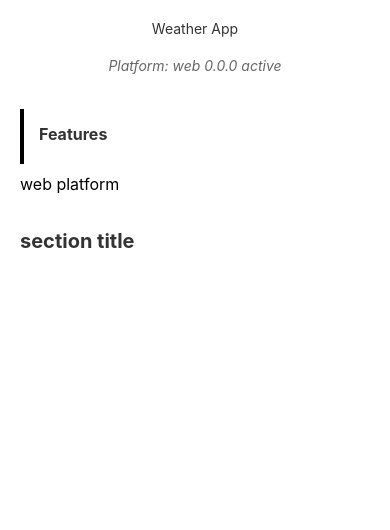
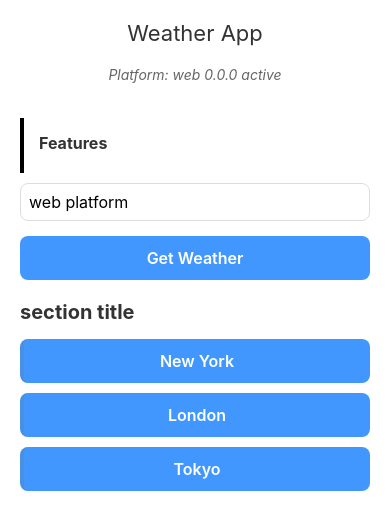
Before and after one commit to jaesu968/Weather-App, a React Native app: screen / in a window 390 px wide. Shown: the top 530 px of the page. Built offline with nearby package versions, Linux system fonts and the light colour scheme.

Commit message:
default Native Button functionality

```diff
--- a/App.tsx
+++ b/App.tsx
@@ -181,6 +181,17 @@ export default function App() {
 const styles = StyleSheet.create({
   safeArea: {
     flex: 1,
+    ...Platform.select({
+      ios: {
+        backgroundColor: 'lightblue'
+      },
+      android: {
+        backgroundColor: 'purple'
+      },
+      default: {
+        backgroundColor: 'white'
+      }
+    }),
   },
   container: {
     flex: 1,
@@ -193,6 +204,20 @@ const styles = StyleSheet.create({
     marginTop: 20,
     marginBottom: 20,
     color: "#333",
+    ...Platform.select({
+      ios: {
+        fontSize: 17,
+        fontWeight: 'bold'
+      },
+      android: {
+        fontSize: 20,
+        fontWeight: 'bold'
+      },
+      default: {
+        fontSize: 22,
+        fontWeight: 'normal'
+      }
+    })
   },
   platformInfo: {
     fontSize: 14,
@@ -207,6 +232,20 @@ const styles = StyleSheet.create({
     padding: 15,
     marginBottom: 10,
     borderLeftWidth: 4,
+    ...Platform.select({
+      ios: {
+        fontSize: 15,
+        fontWeight: 'regular',
+      },
+      android: {
+        fontSize: 16,
+        fontWeight: 'regular',
+      },
+      default: {
+        fontSize: 17,
+        fontWeight: 'regular'
+      }
+    }),
   },
   featuresTitle: {
     fontSize: 16,
@@ -230,7 +269,23 @@ const styles = StyleSheet.create({
   },
   input: {
     backgroundColor: "white",
-
+    ...Platform.select({
+      ios: {
+        borderRadius: 10,
+        padding: 8,
+        borderWidth: 1,
+      },
+      android: {
+        borderRadius: 4,
+        padding: 8,
+        borderWidth: 2
+      },
+      default: {
+        borderRadius: 8,
+        padding: 8,
+        borderWidth: 1
+      }
+    }),
     fontSize: 16,
     marginBottom: 15,
     borderColor: "#ddd",
@@ -239,7 +294,21 @@ const styles = StyleSheet.create({
     backgroundColor: "white",
     margin: 20,
     padding: 20,
-
+    ...Platform.select({
+      ios: {
+        boxShadow: "0 2px 4 px rgba(0, 0, 0, 0.18)",
+        shadowColor: 'black',
+        shadowOffset: { width: 0, height: 3},
+        shadowOpacity: 0.3,
+        shadowRadius: 3
+      },
+      android: {
+        elevation: 2,
+      },
+      default: {
+        elevation: 2
+      }
+    }),
     alignItems: "center",
   },
   cityName: {
--- a/components/NativeButton.tsx
+++ b/components/NativeButton.tsx
@@ -1,5 +1,5 @@
 import React from 'react';
-import { Text, StyleSheet, ViewStyle } from 'react-native';
+import { Text, StyleSheet, ViewStyle, Pressable } from 'react-native';
 
 interface ButtonProps {
   title: string;
@@ -9,12 +9,26 @@ interface ButtonProps {
 
 export default function Button({ title, onPress, style }: ButtonProps) {
   return (
-    <></>
+    <Pressable
+      onPress={onPress}
+      style={({ pressed }) => [
+        styles.button, // base button styles (always applied)
+        pressed && styles.pressed, // Pressed styles (only when pressed is true)
+        style, // custom styles from props (highest priority) ]}
+      ]}>
+          <Text style={styles.buttonText}>{title}</Text>
+        </Pressable>
   );
 }
 
 const styles = StyleSheet.create({
   button: {
+    backgroundColor: '#4297ff',
+    paddingVertical: 12, // Vertical padding
+    paddingHorizontal: 16, // Horizontal padding
+    borderRadius: 8, // Rounded corners
+    alignItems: 'center', // Center the text horizontally
+    justifyContent: 'center', // Center the text vertically
   },
   buttonText: {
     color: 'white',
```
